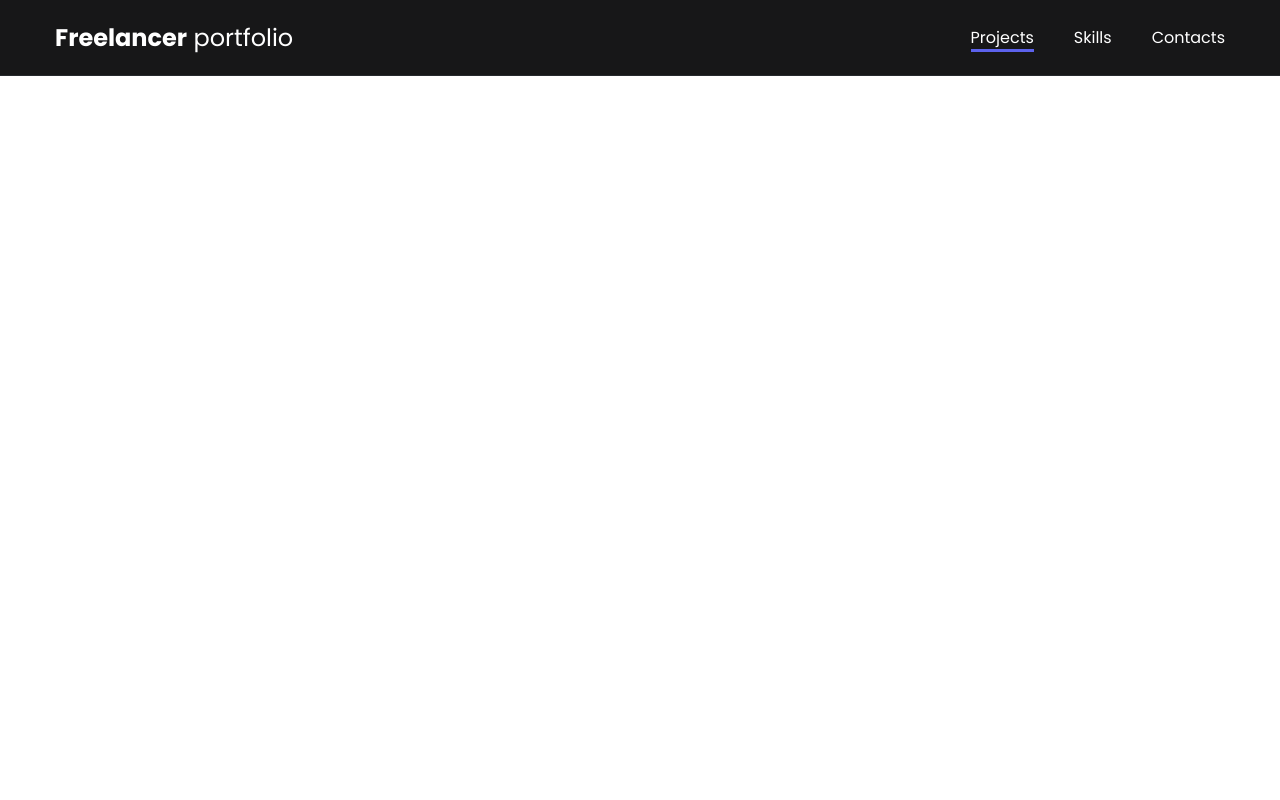
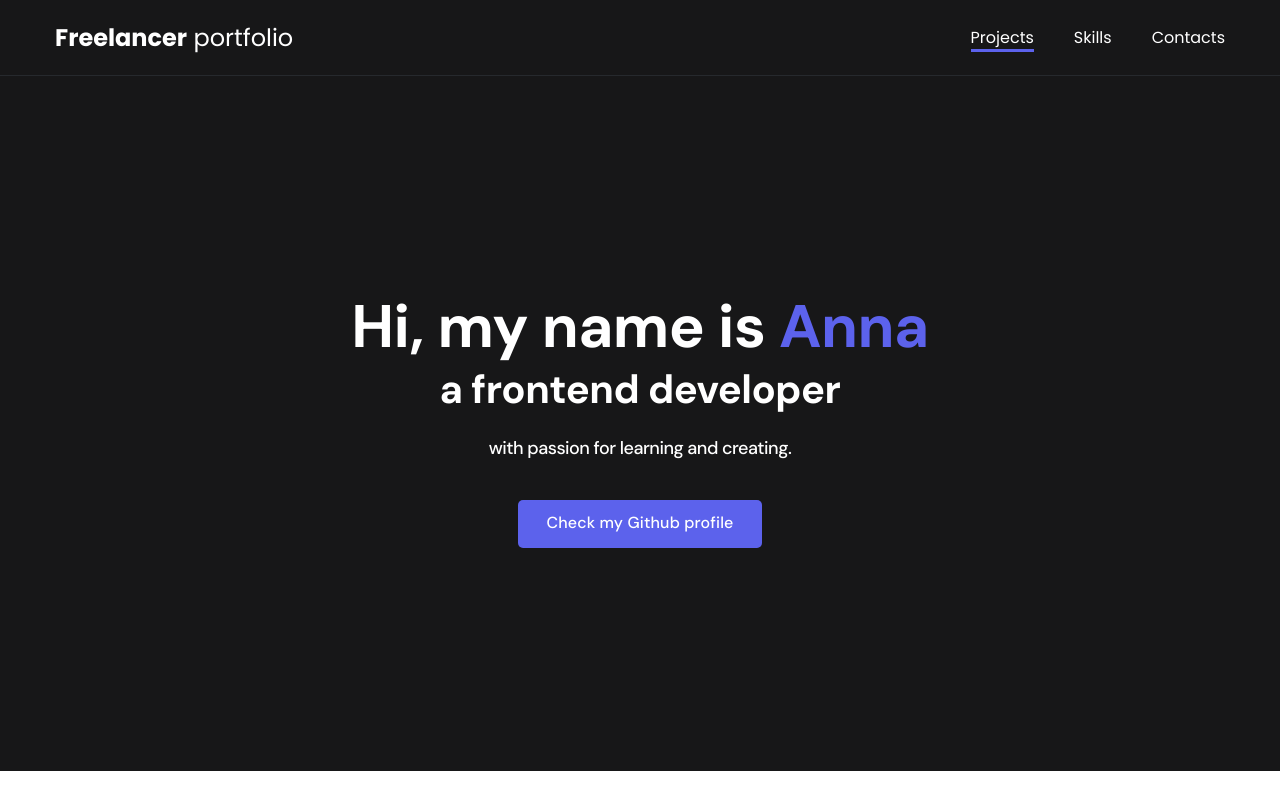
Before and after one commit to Koshkaflo/Freelancer-portfolio, a plain HTML site: page index.html in a window 1280 px wide. Drawn offline with Linux system fonts and the light colour scheme.

```diff
--- a/index.html
+++ b/index.html
@@ -20,5 +20,18 @@
             </div>
         </div>
     </nav>
+
+    <header class="header">
+        <div class="header__wrapper">
+            <h1 class="header__title">
+                <strong>Hi, my name is <span>Anna</span></strong> <br>
+                a frontend developer
+            </h1>
+            <div class="header__text">
+                <p>with passion for learning and creating.</p>
+            </div>
+            <a href="#!" class="btn">Check my Github profile</a>
+        </div>
+    </header>
 </body>
 </html>
```
